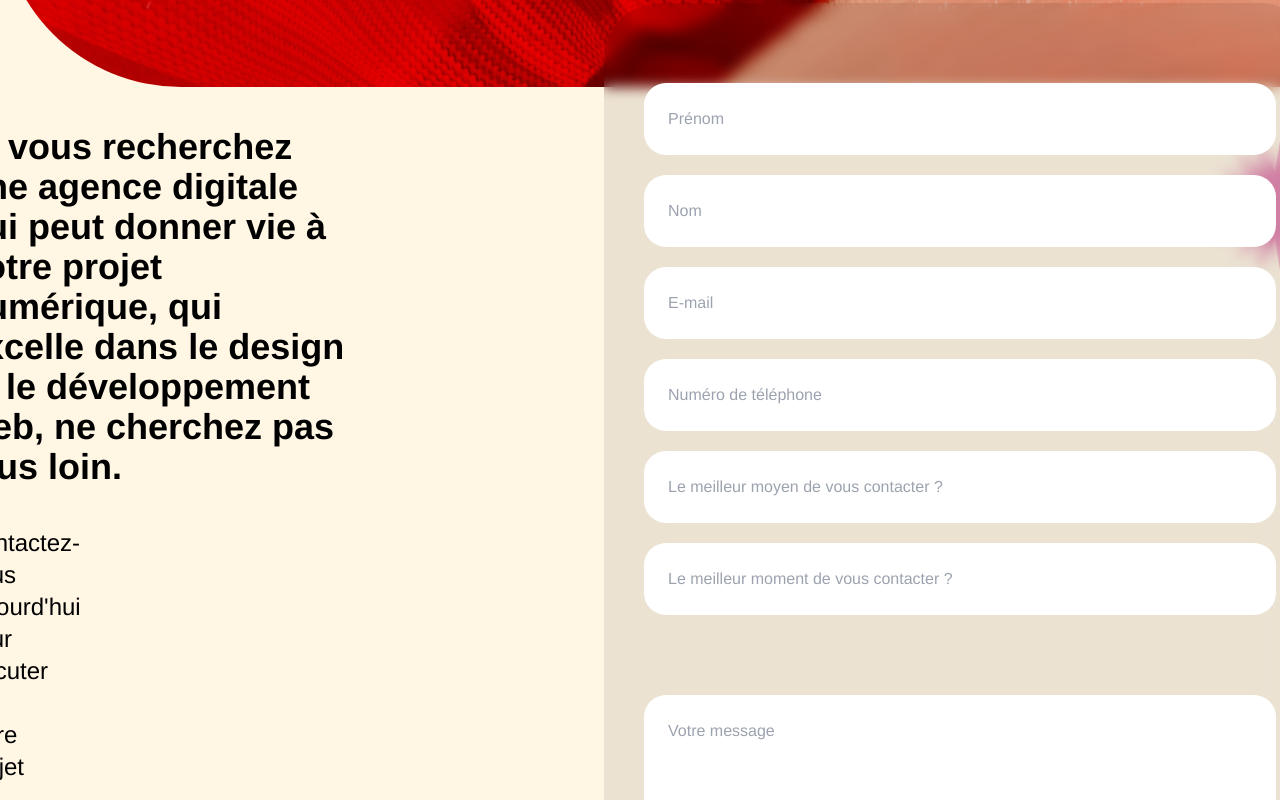
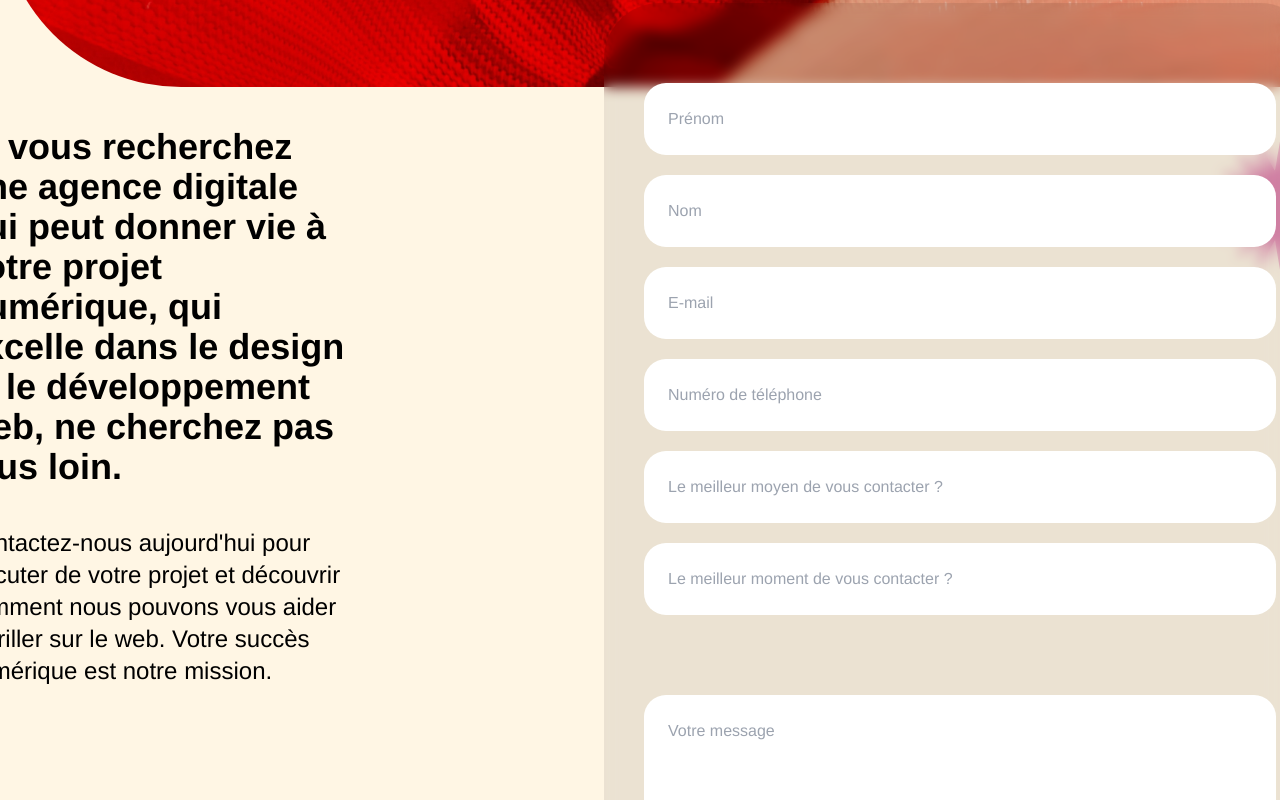
Before and after one commit to franzhopp/v3q, a React (Vite) app: page / in a window 1280 px wide. Shown: the part 5200-6000 px from the top of the page. Built offline with nearby package versions, Linux system fonts and the light colour scheme; a web font is replaced by a local one.

Commit message:
[ADD] title contact

```diff
--- a/src/Components/Contact/contact.jsx
+++ b/src/Components/Contact/contact.jsx
@@ -20,32 +20,26 @@ const Form = () => {
 
   return (
     <div id="contact" className="bg-FFF6E4">
-      <section
-      //id="contact"
-      >
+      <section>
         <div>
           <Title />
         </div>
         <div className="flex justify-center sm:flex-row md:flex-row lg:flex-row flex-col m-10">
-          <div className="w-96 mr-64 sm:mb-5">
-            <div className=" w-4/5 sm:w-96">
-              <p className="font-extrabold text-left text-2xl sm:text-4xl text-black">
-                Si vous recherchez une agence digitale qui peut donner vie à
-                votre projet numérique, qui excelle dans le design et le
-                développement web, ne cherchez pas plus loin.
+          <div className="w-96 h-3/6 mr-64 sm:mb-5 sm:text-left md:text-left">
+            <p className="font-extrabold text-2xl sm:text-4xl text-black w-80 sm:w-96 md:w-96 lg:w-96">
+              Si vous recherchez une agence digitale qui peut donner vie à votre
+              projet numérique, qui excelle dans le design et le développement
+              web, ne cherchez pas plus loin.
             </p>
-            </div>
-            <div className=" w-64 sm:w-0">
             <p
               data-aos="zoom-in"
               data-aos-duration="1000"
-                className="text-black text-base sm:text-2xl mt-10"
+              className="text-black text-lg sm:text-2xl w-80 sm:w-96 md:w-96 lg:w-96 mt-10"
             >
               {`Contactez-nous aujourd'hui pour discuter de
           votre projet et découvrir comment nous pouvons vous aider à briller
           sur le web. Votre succès numérique est notre mission.`}
             </p>
-            </div>
           </div>
 
           <div>
```
Lines whose indentation alone changed are shown as unchanged.
